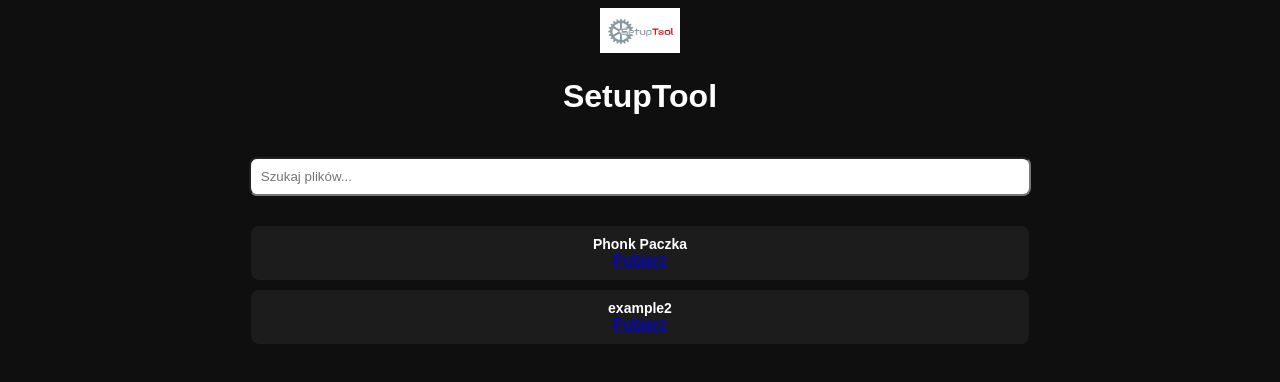
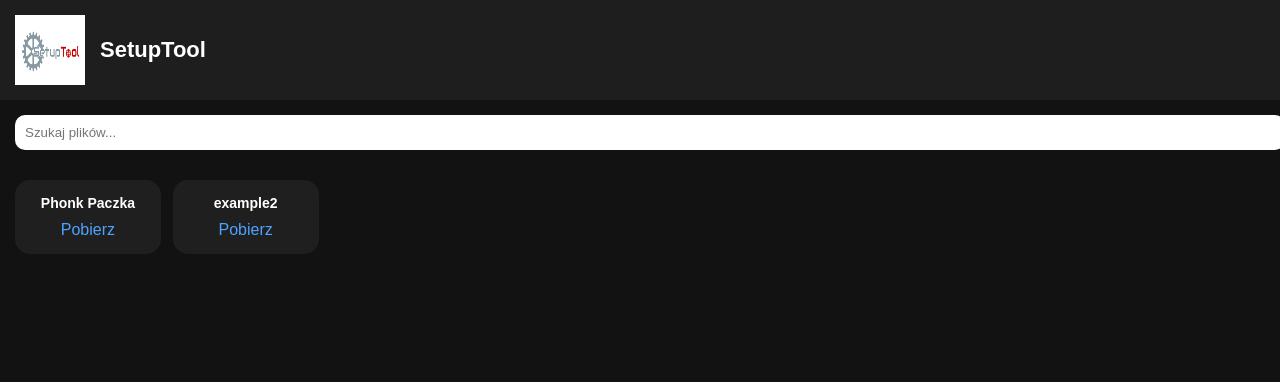
Before and after one commit to Kubassso/SetupTool, a plain HTML site: page index.html in a window 1280 px wide. Drawn offline with Linux system fonts and the light colour scheme.

Commit message:
Update style.css

```diff
--- a/style.css
+++ b/style.css
@@ -1,29 +1,64 @@
 body {
   font-family: Arial;
-  background: #0f0f0f;
+  background: #121212;
   color: white;
-  text-align: center;
+  margin: 0;
+}
+
+/* TOP BAR jak stary Android */
+.topbar {
+  display: flex;
+  align-items: center;
+  gap: 15px;
+  padding: 15px;
+  background: #1e1e1e;
 }
 
 .logo {
-  width: 80px;
+  width: 70px;   /* większe logo */
+  height: 70px;
 }
 
-.header {
-  margin-top: 20px;
+h1 {
+  font-size: 22px;
 }
 
+/* search */
 #search {
-  margin: 20px;
+  margin: 15px;
   padding: 10px;
-  width: 60%;
-  border-radius: 8px;
+  width: calc(100% - 30px);
+  border-radius: 10px;
+  border: none;
+  outline: none;
 }
 
+/* GRID jak Android menu */
+.grid {
+  display: grid;
+  grid-template-columns: repeat(auto-fill, minmax(140px, 1fr));
+  gap: 12px;
+  padding: 15px;
+}
+
+/* KAFELKI */
 .file {
-  background: #1c1c1c;
-  margin: 10px auto;
-  padding: 10px;
-  width: 60%;
-  border-radius: 8px;
+  background: #1f1f1f;
+  border-radius: 15px;
+  padding: 15px;
+  text-align: center;
+  transition: 0.2s;
+  cursor: pointer;
 }
+
+.file:hover {
+  background: #2a2a2a;
+  transform: scale(1.03);
+}
+
+.file a {
+  display: inline-block;
+  margin-top: 10px;
+  color: #4da3ff;
+  text-decoration: none;
+}
```
